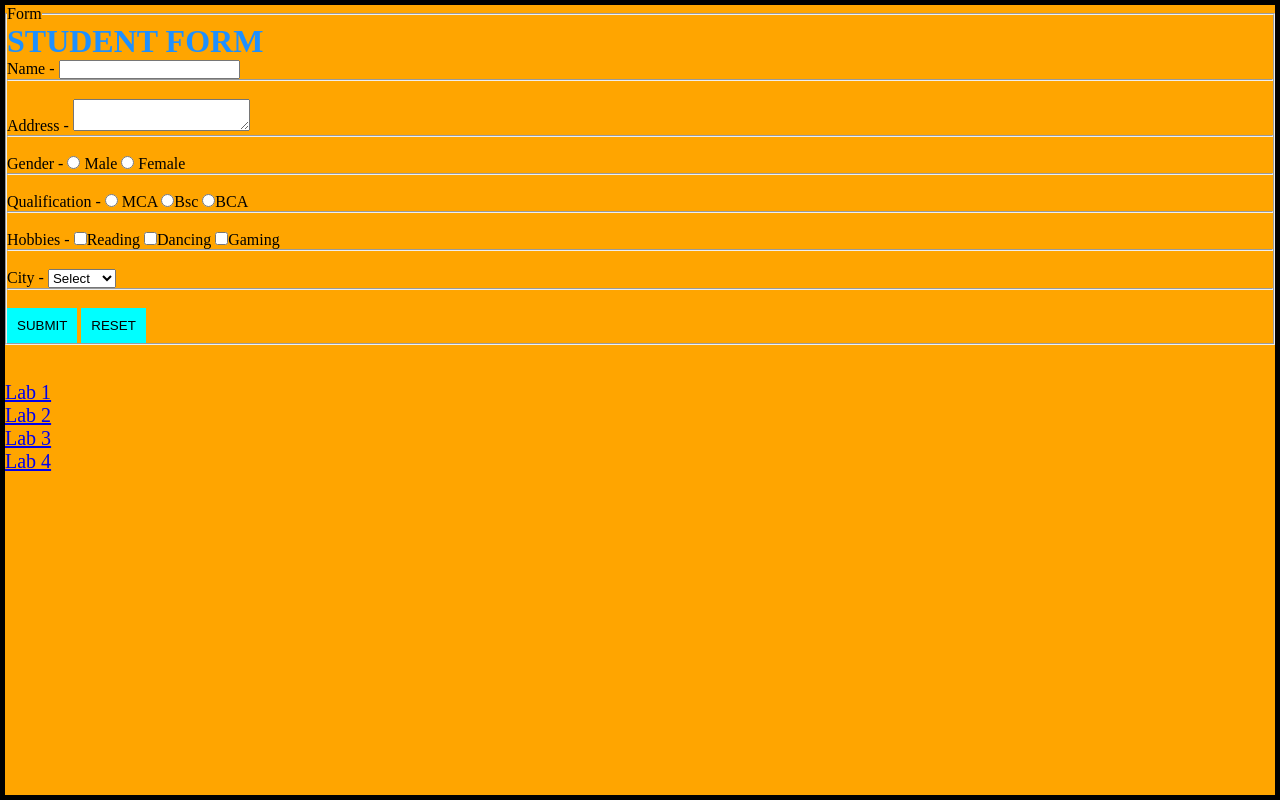
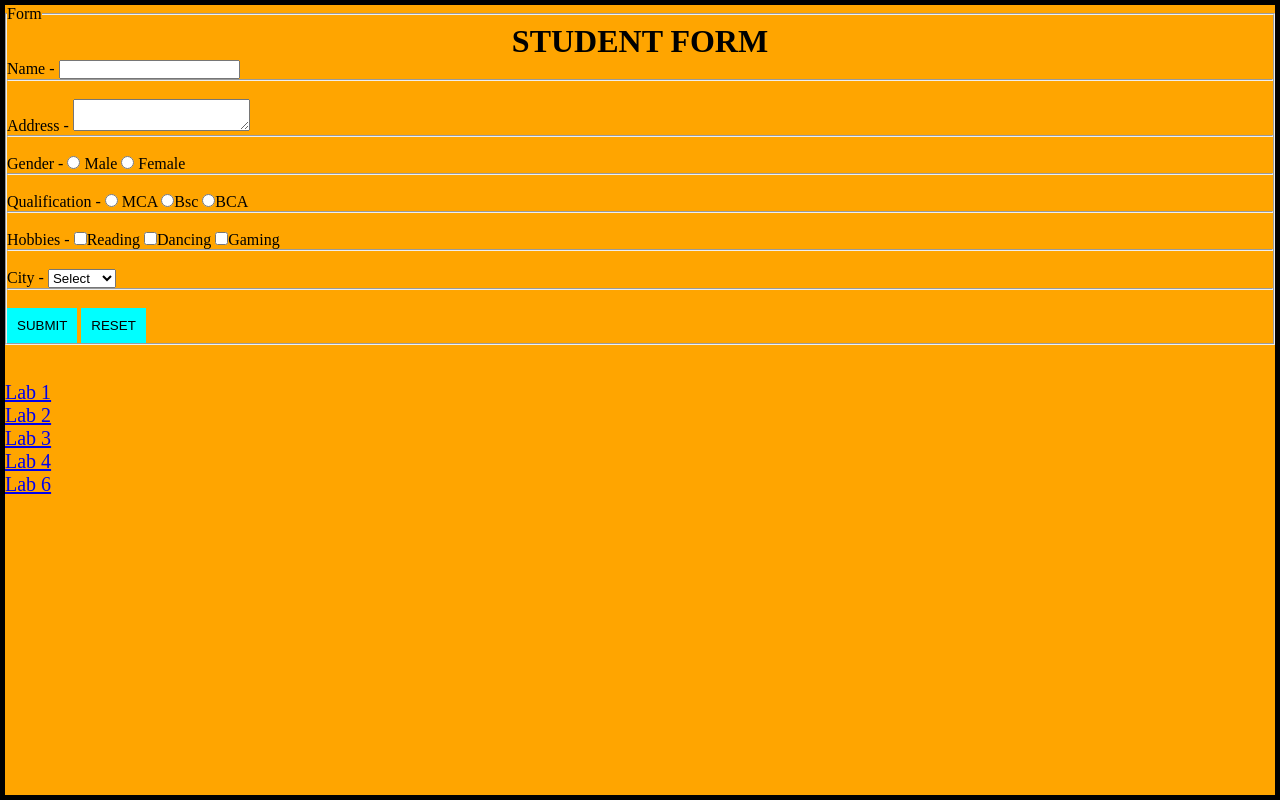
Before and after one commit to yashbardhansingh/yashbardhansingh.github.io, a plain HTML site: page Lab5/index.html in a window 1280 px wide. Drawn offline with Linux system fonts and the light colour scheme.

Commit message:
Update index.html

```diff
--- a/Lab5/index.html
+++ b/Lab5/index.html
@@ -11,15 +11,19 @@
     background-color: aqua;
     padding: 10px 5px 2px 20px;
     border: 5px solid black;
-    /* margin: 10px 5px 2px 20px; */
+
   }
+	 h1 {
+
+      text-align: center;
+    }
 </style>
 </head>
 <body style="border: 5px solid black; background-color:Orange;">
 <fieldset>
 <legend> Form </Legend>
 
-<h1 style="color:DodgerBlue;">
+<h1 style="color:black;">
 
 
 STUDENT FORM </h1>
@@ -76,6 +80,9 @@ City - <Select name="City">
 <a style="font-size: 20px;" href="/Lab3/index.html">Lab 3</a>
 <br>
 <a style="font-size: 20px;" href="/Lab4/css.html">Lab 4</a>
+<br>
+<a style="font-size: 20px;" href="/Lab6/index.html">Lab 6</a>
+
 
 
 </body>
```
